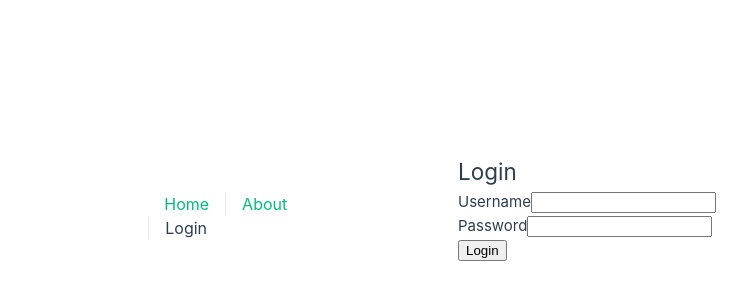
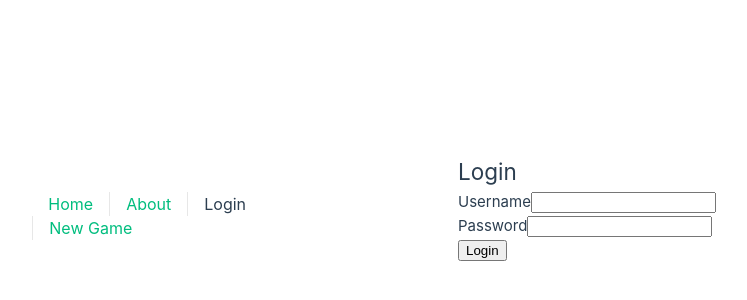
Before and after one commit to JamesOsborn-SE/epyc-web, a Vue app in the folder frontend/: page /login in a window 1280 px wide. Shown: the part 192-492 px from the top of the page, without its empty margins (182-929 px from the left). Built offline with nearby package versions, Linux system fonts and the light colour scheme.

Commit message:
add new game link

```diff
--- a/frontend/src/App.vue
+++ b/frontend/src/App.vue
@@ -9,6 +9,7 @@ import { RouterLink, RouterView } from 'vue-router'
         <RouterLink to="/">Home</RouterLink>
         <RouterLink to="/about">About</RouterLink>
         <RouterLink to="/login">Login</RouterLink>
+        <RouterLink to="/game/new">New Game</RouterLink>
       </nav>
     </div>
   </header>
```
